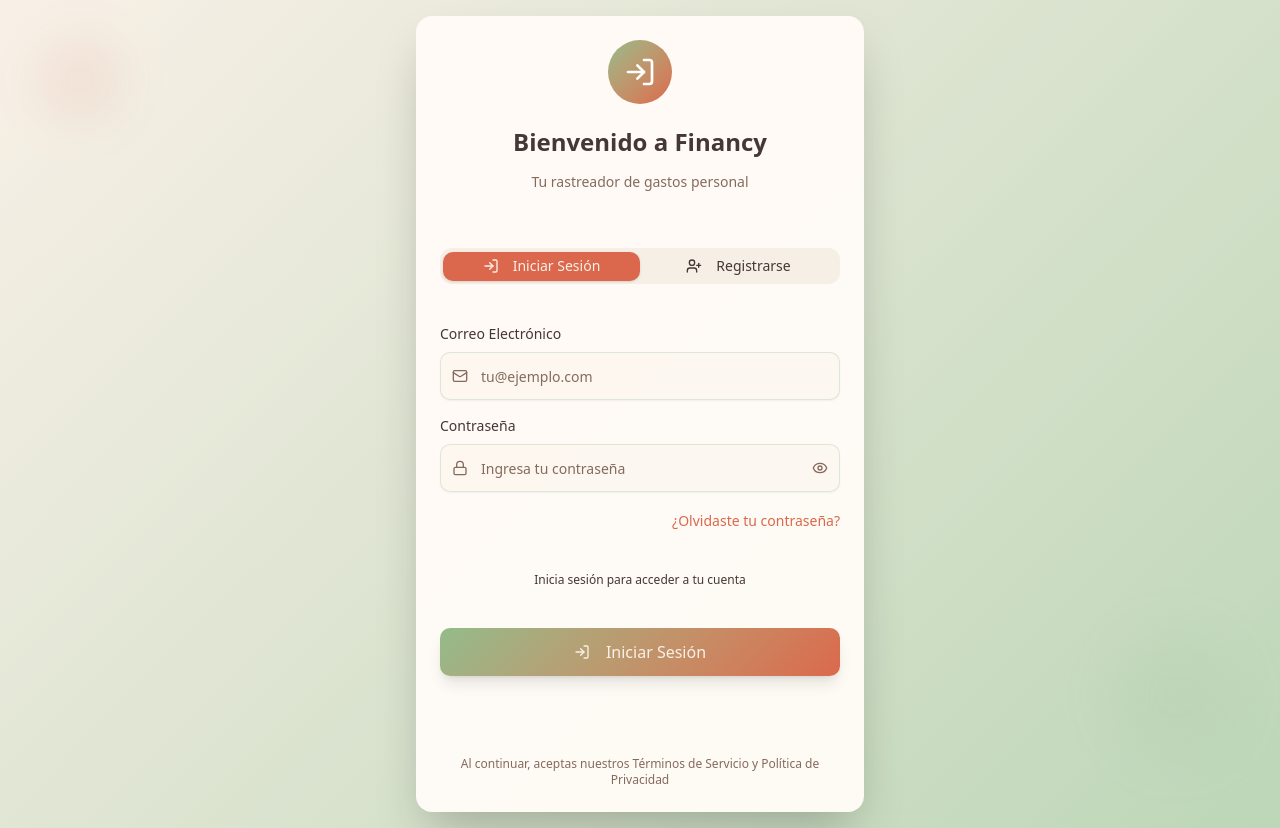
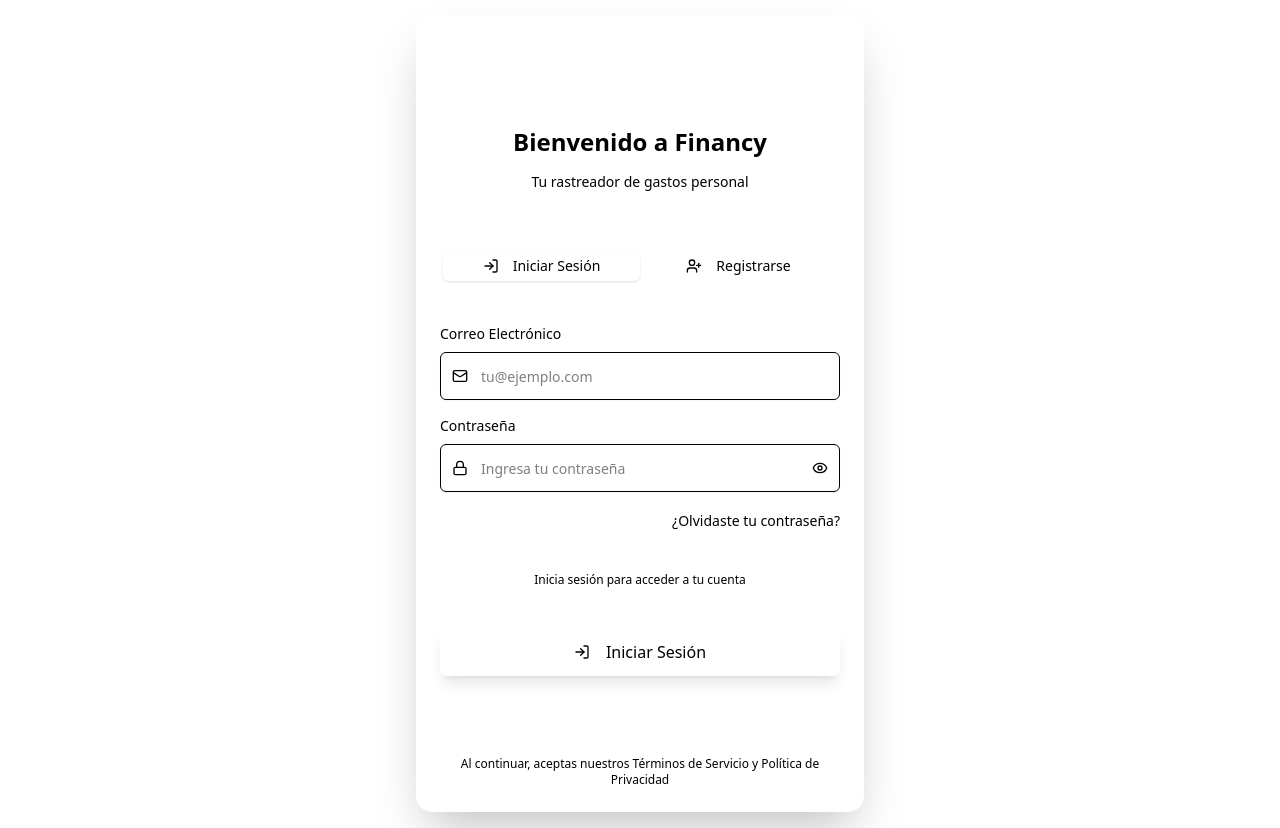
Before and after one commit to elmerescandon/financy-v2, a Next.js app: page /login in a window 1280 px wide. Built offline with nearby package versions, Linux system fonts and the light colour scheme.

Commit message:
Update globals

```diff
--- a/src/app/globals.css
+++ b/src/app/globals.css
@@ -1,275 +1,71 @@
 @import "tailwindcss";
 @import "tw-animate-css";
 
-@custom-variant dark (&:is(.dark *));
-
-@theme inline {
-  --color-background: var(--background);
-  --color-foreground: var(--foreground);
-  --font-sans: var(--font-geist-sans);
-  --font-mono: var(--font-geist-mono);
-  --color-sidebar-ring: var(--sidebar-ring);
-  --color-sidebar-border: var(--sidebar-border);
-  --color-sidebar-accent-foreground: var(--sidebar-accent-foreground);
-  --color-sidebar-accent: var(--sidebar-accent);
-  --color-sidebar-primary-foreground: var(--sidebar-primary-foreground);
-  --color-sidebar-primary: var(--sidebar-primary);
-  --color-sidebar-foreground: var(--sidebar-foreground);
-  --color-sidebar: var(--sidebar);
-  --color-chart-5: var(--chart-5);
-  --color-chart-4: var(--chart-4);
-  --color-chart-3: var(--chart-3);
-  --color-chart-2: var(--chart-2);
-  --color-chart-1: var(--chart-1);
-  --color-ring: var(--ring);
-  --color-input: var(--input);
-  --color-border: var(--border);
-  --color-destructive: var(--destructive);
-  --color-accent-foreground: var(--accent-foreground);
-  --color-accent: var(--accent);
-  --color-muted-foreground: var(--muted-foreground);
-  --color-muted: var(--muted);
-  --color-secondary-foreground: var(--secondary-foreground);
-  --color-secondary: var(--secondary);
-  --color-primary-foreground: var(--primary-foreground);
-  --color-primary: var(--primary);
-  --color-popover-foreground: var(--popover-foreground);
-  --color-popover: var(--popover);
-  --color-card-foreground: var(--card-foreground);
-  --color-card: var(--card);
-  --radius-sm: calc(var(--radius) - 4px);
-  --radius-md: calc(var(--radius) - 2px);
-  --radius-lg: var(--radius);
-  --radius-xl: calc(var(--radius) + 4px);
-
-  /* Enhanced Pastel Earth Palette with Better Accessibility */
-  --color-sage: oklch(0.75 0.08 140);
-  --color-sage-light: oklch(0.85 0.05 140);
-  --color-terracotta: oklch(0.65 0.15 35);
-  --color-terracotta-light: oklch(0.75 0.12 35);
-  --color-cream: oklch(0.96 0.015 70);
-  --color-cream-dark: oklch(0.92 0.02 70);
-  --color-stone: oklch(0.55 0.04 50);
-  --color-stone-light: oklch(0.65 0.03 50);
-  --color-warm-gray: oklch(0.35 0.02 30);
-  --color-warm-gray-light: oklch(0.65 0.02 30);
-  --color-soft-brown: oklch(0.55 0.10 60);
-}
-
 :root {
-  --radius: 0.75rem;
-  /* Enhanced Pastel Earth Theme - Light Mode with Better Accessibility */
-  --background: var(--color-cream);
-  --foreground: var(--color-warm-gray);
-  --card: oklch(0.99 0.008 70);
-  --card-foreground: var(--color-warm-gray);
-  --popover: oklch(0.99 0.008 70);
-  --popover-foreground: var(--color-warm-gray);
-  --primary: var(--color-terracotta);
-  --primary-foreground: var(--color-cream);
-  --secondary: var(--color-sage);
-  --secondary-foreground: var(--color-warm-gray);
-  --muted: var(--color-cream-dark);
-  --muted-foreground: var(--color-stone);
-  --accent: var(--color-sage);
-  --accent-foreground: var(--color-warm-gray);
-  --destructive: oklch(0.55 0.20 15);
-  --destructive-foreground: var(--color-cream);
-  --border: oklch(0.85 0.04 140);
-  --input: oklch(0.97 0.015 70);
-  --ring: var(--color-terracotta);
-  --chart-1: var(--color-terracotta);
-  --chart-2: var(--color-sage);
-  --chart-3: var(--color-soft-brown);
-  --chart-4: var(--color-stone);
-  --chart-5: oklch(0.7 0.08 200);
-  --sidebar: oklch(0.98 0.01 70);
-  --sidebar-foreground: var(--color-warm-gray);
-  --sidebar-primary: var(--color-terracotta);
-  --sidebar-primary-foreground: var(--color-cream);
-  --sidebar-accent: var(--color-sage);
-  --sidebar-accent-foreground: var(--color-warm-gray);
-  --sidebar-border: var(--border);
-  --sidebar-ring: var(--color-terracotta);
+  --radius: 0.625rem;
+  --background: oklch(1 0 0);
+  --foreground: oklch(0.145 0 0);
+  --card: oklch(1 0 0);
+  --card-foreground: oklch(0.145 0 0);
+  --popover: oklch(1 0 0);
+  --popover-foreground: oklch(0.145 0 0);
+  --primary: oklch(0.205 0 0);
+  --primary-foreground: oklch(0.985 0 0);
+  --secondary: oklch(0.97 0 0);
+  --secondary-foreground: oklch(0.205 0 0);
+  --muted: oklch(0.97 0 0);
+  --muted-foreground: oklch(0.556 0 0);
+  --accent: oklch(0.97 0 0);
+  --accent-foreground: oklch(0.205 0 0);
+  --destructive: oklch(0.577 0.245 27.325);
+  --border: oklch(0.922 0 0);
+  --input: oklch(0.922 0 0);
+  --ring: oklch(0.708 0 0);
+  --chart-1: oklch(0.646 0.222 41.116);
+  --chart-2: oklch(0.6 0.118 184.704);
+  --chart-3: oklch(0.398 0.07 227.392);
+  --chart-4: oklch(0.828 0.189 84.429);
+  --chart-5: oklch(0.769 0.188 70.08);
+  --sidebar: oklch(0.985 0 0);
+  --sidebar-foreground: oklch(0.145 0 0);
+  --sidebar-primary: oklch(0.205 0 0);
+  --sidebar-primary-foreground: oklch(0.985 0 0);
+  --sidebar-accent: oklch(0.97 0 0);
+  --sidebar-accent-foreground: oklch(0.205 0 0);
+  --sidebar-border: oklch(0.922 0 0);
+  --sidebar-ring: oklch(0.708 0 0);
 }
 
 .dark {
-  /* Enhanced Pastel Earth Theme - Dark Mode with Better Accessibility */
-  --background: oklch(0.12 0.015 30);
-  --foreground: var(--color-cream);
-  --card: oklch(0.18 0.02 35);
-  --card-foreground: var(--color-cream);
-  --popover: oklch(0.18 0.02 35);
-  --popover-foreground: var(--color-cream);
-  --primary: oklch(0.7 0.12 35);
-  --primary-foreground: oklch(0.12 0.015 30);
-  --secondary: oklch(0.7 0.06 140);
-  --secondary-foreground: oklch(0.12 0.015 30);
-  --muted: oklch(0.22 0.02 140);
-  --muted-foreground: oklch(0.7 0.025 50);
-  --accent: oklch(0.7 0.06 140);
-  --accent-foreground: oklch(0.12 0.015 30);
-  --destructive: oklch(0.6 0.18 15);
-  --destructive-foreground: var(--color-cream);
-  --border: oklch(0.25 0.02 35);
-  --input: oklch(0.2 0.018 35);
-  --ring: oklch(0.7 0.12 35);
-  --chart-1: oklch(0.7 0.12 35);
-  --chart-2: oklch(0.7 0.06 140);
-  --chart-3: oklch(0.65 0.08 60);
-  --chart-4: oklch(0.6 0.03 50);
-  --chart-5: oklch(0.68 0.06 200);
-  --sidebar: oklch(0.15 0.018 35);
-  --sidebar-foreground: var(--color-cream);
-  --sidebar-primary: oklch(0.7 0.12 35);
-  --sidebar-primary-foreground: oklch(0.12 0.015 30);
-  --sidebar-accent: oklch(0.7 0.06 140);
-  --sidebar-accent-foreground: oklch(0.12 0.015 30);
-  --sidebar-border: oklch(0.25 0.02 35);
-  --sidebar-ring: oklch(0.7 0.12 35);
+  --background: oklch(0.145 0 0);
+  --foreground: oklch(0.985 0 0);
+  --card: oklch(0.205 0 0);
+  --card-foreground: oklch(0.985 0 0);
+  --popover: oklch(0.205 0 0);
+  --popover-foreground: oklch(0.985 0 0);
+  --primary: oklch(0.922 0 0);
+  --primary-foreground: oklch(0.205 0 0);
+  --secondary: oklch(0.269 0 0);
+  --secondary-foreground: oklch(0.985 0 0);
+  --muted: oklch(0.269 0 0);
+  --muted-foreground: oklch(0.708 0 0);
+  --accent: oklch(0.269 0 0);
+  --accent-foreground: oklch(0.985 0 0);
+  --destructive: oklch(0.704 0.191 22.216);
+  --border: oklch(1 0 0 / 10%);
+  --input: oklch(1 0 0 / 15%);
+  --ring: oklch(0.556 0 0);
+  --chart-1: oklch(0.488 0.243 264.376);
+  --chart-2: oklch(0.696 0.17 162.48);
+  --chart-3: oklch(0.769 0.188 70.08);
+  --chart-4: oklch(0.627 0.265 303.9);
+  --chart-5: oklch(0.645 0.246 16.439);
+  --sidebar: oklch(0.205 0 0);
+  --sidebar-foreground: oklch(0.985 0 0);
+  --sidebar-primary: oklch(0.488 0.243 264.376);
+  --sidebar-primary-foreground: oklch(0.985 0 0);
+  --sidebar-accent: oklch(0.269 0 0);
+  --sidebar-accent-foreground: oklch(0.985 0 0);
+  --sidebar-border: oklch(1 0 0 / 10%);
+  --sidebar-ring: oklch(0.556 0 0);
 }
-
-@layer base {
-  * {
-    @apply border-border outline-ring/50;
-  }
-  body {
-    @apply bg-background text-foreground antialiased;
-    color: var(--foreground);
-  }
-
-  /* Enhanced text contrast for better accessibility */
-  h1, h2, h3, h4, h5, h6 {
-    color: var(--foreground);
-    font-weight: 600;
-  }
-
-  p, span, div {
-    color: var(--foreground);
-  }
-
-  .text-muted-foreground {
-    color: var(--muted-foreground) !important;
-  }
-}
-
-/* Custom gradient backgrounds for enhanced visual appeal */
-.earth-gradient {
-  background: linear-gradient(135deg, var(--color-cream) 0%, var(--color-sage-light) 100%);
-}
-
-.warm-gradient {
-  background: linear-gradient(135deg, var(--color-sage) 0%, var(--color-terracotta) 100%);
-}
-
-/* Enhanced Sonner Toast Styling to match Pastel Earth Theme */
-[data-sonner-toaster] {
-  --normal-bg: var(--card);
-  --normal-border: var(--border);
-  --normal-text: var(--card-foreground);
-
-  --success-bg: var(--color-sage-light);
-  --success-border: var(--color-sage);
-  --success-text: var(--color-warm-gray);
-
-  --error-bg: oklch(0.92 0.08 15);
-  --error-border: var(--destructive);
-  --error-text: var(--color-warm-gray);
-
-  --info-bg: oklch(0.92 0.05 200);
-  --info-border: oklch(0.7 0.08 200);
-  --info-text: var(--color-warm-gray);
-
-  --warning-bg: oklch(0.92 0.08 70);
-  --warning-border: oklch(0.75 0.12 70);
-  --warning-text: var(--color-warm-gray);
-}
-
-[data-sonner-toast] {
-  background: var(--normal-bg) !important;
-  border: 1px solid var(--normal-border) !important;
-  color: var(--normal-text) !important;
-  border-radius: 0.75rem !important;
-  box-shadow: 0 10px 15px -3px rgba(0, 0, 0, 0.1), 0 4px 6px -2px rgba(0, 0, 0, 0.05) !important;
-  backdrop-filter: blur(8px) !important;
-  font-weight: 500 !important;
-}
-
-[data-sonner-toast][data-type="success"] {
-  background: var(--success-bg) !important;
-  border-color: var(--success-border) !important;
-  color: var(--success-text) !important;
-}
-
-[data-sonner-toast][data-type="error"] {
-  background: var(--error-bg) !important;
-  border-color: var(--error-border) !important;
-  color: var(--error-text) !important;
-}
-
-[data-sonner-toast][data-type="info"] {
-  background: var(--info-bg) !important;
-  border-color: var(--info-border) !important;
-  color: var(--info-text) !important;
-}
-
-[data-sonner-toast][data-type="warning"] {
-  background: var(--warning-bg) !important;
-  border-color: var(--warning-border) !important;
-  color: var(--warning-text) !important;
-}
-
-[data-sonner-toast] [data-title] {
-  color: var(--normal-text) !important;
-  font-weight: 600 !important;
-  font-size: 0.875rem !important;
-}
-
-[data-sonner-toast] [data-description] {
-  color: var(--normal-text) !important;
-  opacity: 0.8 !important;
-  font-size: 0.8125rem !important;
-}
-
-[data-sonner-toast][data-type="success"] [data-title],
-[data-sonner-toast][data-type="success"] [data-description] {
-  color: var(--success-text) !important;
-}
-
-[data-sonner-toast][data-type="error"] [data-title],
-[data-sonner-toast][data-type="error"] [data-description] {
-  color: var(--error-text) !important;
-}
-
-[data-sonner-toast][data-type="info"] [data-title],
-[data-sonner-toast][data-type="info"] [data-description] {
-  color: var(--info-text) !important;
-}
-
-[data-sonner-toast][data-type="warning"] [data-title],
-[data-sonner-toast][data-type="warning"] [data-description] {
-  color: var(--warning-text) !important;
-}
-
-/* Dark mode adjustments for Sonner */
-.dark [data-sonner-toaster] {
-  --normal-bg: var(--card);
-  --normal-border: var(--border);
-  --normal-text: var(--card-foreground);
-
-  --success-bg: oklch(0.2 0.04 140);
-  --success-border: oklch(0.7 0.06 140);
-  --success-text: var(--color-cream);
-
-  --error-bg: oklch(0.2 0.06 15);
-  --error-border: oklch(0.6 0.18 15);
-  --error-text: var(--color-cream);
-
-  --info-bg: oklch(0.2 0.04 200);
-  --info-border: oklch(0.68 0.06 200);
-  --info-text: var(--color-cream);
-
-  --warning-bg: oklch(0.2 0.05 70);
-  --warning-border: oklch(0.7 0.1 70);
-  --warning-text: var(--color-cream);
-}
```
